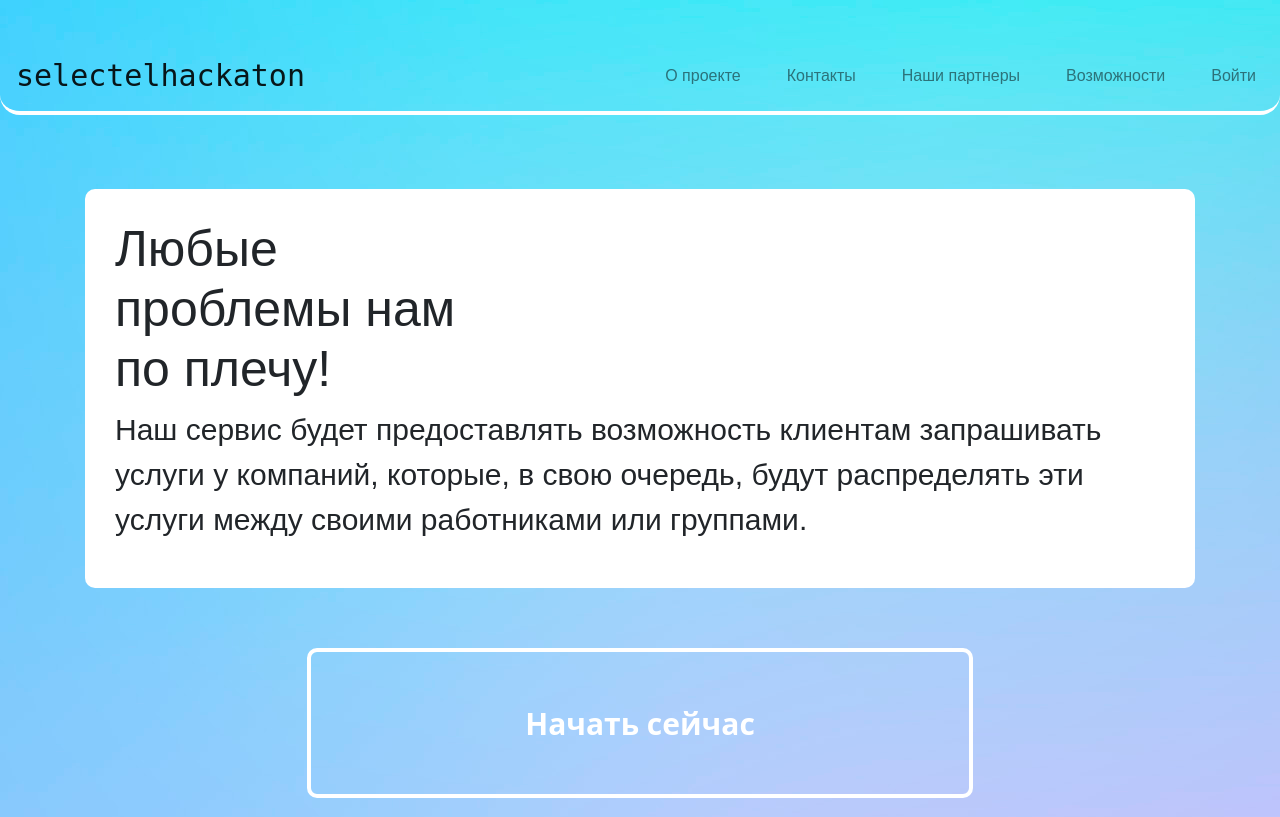
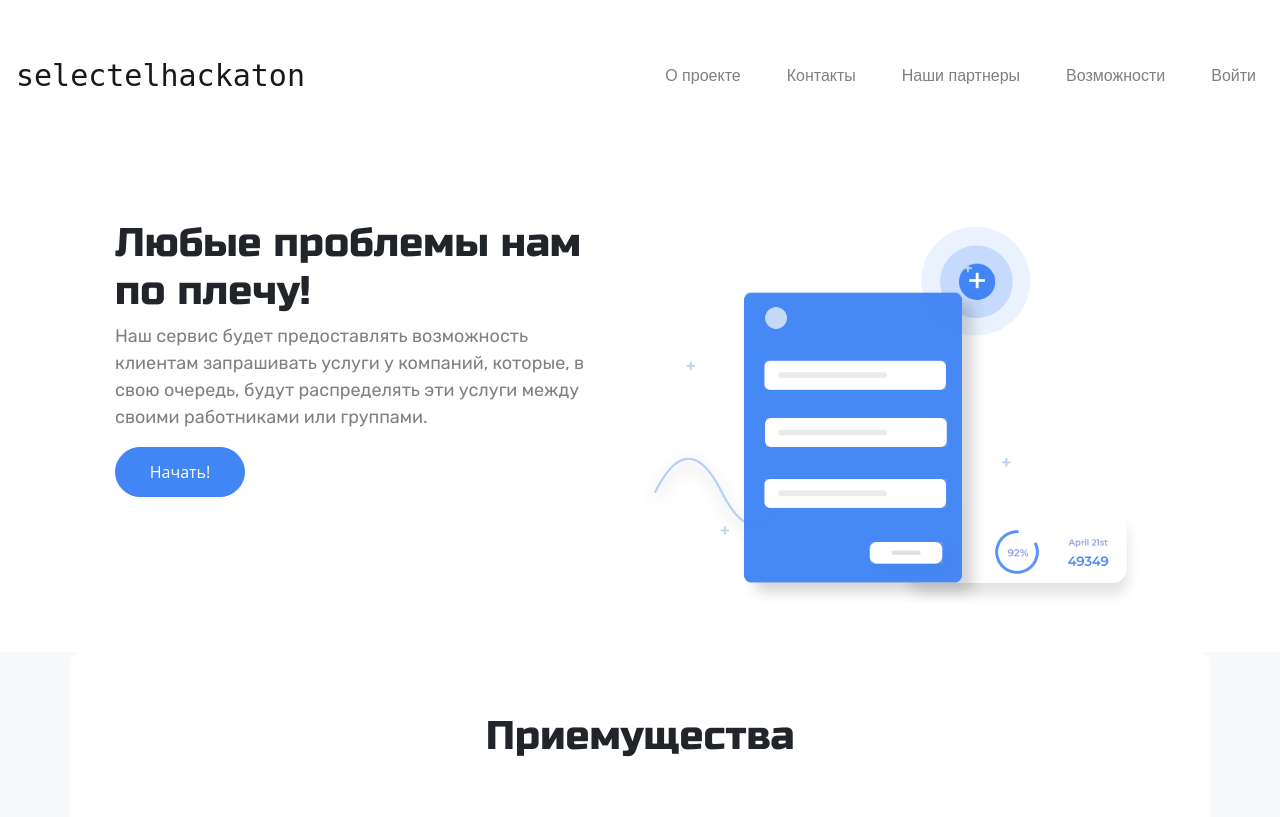
Before and after one commit to mar4elkin/SelectelHackaton, a Django app: page / in a window 1280 px wide. Shown: the top 817 px of the page. Run offline with Django 3.2, Linux system fonts and the light colour scheme; some libraries are stand-ins or nearby versions.

Commit message:
hits(templates):design in process

```diff
--- a/asseets/css/index_main.css
+++ /dev/null
@@ -1,3 +0,0 @@
-.indexBody{
-    background-image: url(../img/mainGradient.jpg);
-}
--- a/asseets/css/main.css
+++ b/asseets/css/main.css
@@ -5,7 +5,6 @@
 body{
     font-family: 'Open Sans', sans-serif;
   }
-
 
   h3 {
     font-size: 24px;
@@ -55,19 +54,29 @@ body{
     border-radius: 10px;
 }
 .about__title{
-    font-size:50px;
-    width: 400px;
-    font-family: 'Rubik Mono One', sans-serif;
+    font-size:40px;
+    width: 500px;
+    font-family: 'Russo One', sans-serif;
 
 }
 .about__text{
-    font-size: 30px;
-    font-family: 'Source Sans Pro', sans-serif;
+    font-size: 18px;
+    color: grey;
+    width: 500px;
+    font-family: 'Rubik', sans-serif;
 }
-.mainButtonContainer{
-    text-align: center;
-    margin-top: 60px;
-    margin-bottom: 40px;
+.about__button{
+    width: 130px;
+    height: 50px;
+    border-radius: 25px;
+    color: #fff;
+    background-color: #4285f4;
+    border: 1px #4285f4 solid;
+}
+.mainImg{
+    width: 540px;
+    height: 463px;
+    margin-left: 60px;
 }
 
 .mainStart{
@@ -85,6 +94,11 @@ body{
 }
 
 /* Advantages */
+
+.ourAdvantages{
+    background-color: #F8F9FA;
+}
+
 .advantages{
     text-align: center;
 
@@ -92,7 +106,7 @@ body{
 }
 .advantages__title{
     font-size: 40px;
-    font-family: 'Rubik Mono One', sans-serif;
+    font-family: 'Russo One', sans-serif;
     margin-bottom: 40px;
     margin-top: 30px;
 
@@ -100,9 +114,22 @@ body{
 .infoGroups{
     text-align: center;
     font-size: 20px;
+    background-color: #fff;
+    height: 300px;
+    padding: 20px;
 }
 .infoGroups__title{
-    font-size: 30px;
+    font-size: 25px;
+    font-family: 'Rubik', sans-serif;
+    font-weight: 700;
+}
+
+.infoGroups__text{
+    font-size: 18px;
+    margin-right: 0;
+    width: 250px;
+    color: grey;
+    font-family: 'Rubik', sans-serif;
 }
 
 /* footer */
--- a/selectelhackaton/templates/bases/bootstrap.html
+++ b/selectelhackaton/templates/bases/bootstrap.html
@@ -15,7 +15,7 @@
 {% block head_css %}
 <link rel="stylesheet" href="https://stackpath.bootstrapcdn.com/bootstrap/4.1.1/css/bootstrap.min.css" integrity="sha384-WskhaSGFgHYWDcbwN70/dfYBj47jz9qbsMId/iRN3ewGhXQFZCSftd1LZCfmhktB" crossorigin="anonymous">
 <link rel="stylesheet" href="https://use.fontawesome.com/releases/v5.0.13/css/all.css" integrity="sha384-DNOHZ68U8hZfKXOrtjWvjxusGo9WQnrNx2sqG0tfsghAvtVlRW3tvkXWZh58N9jp" crossorigin="anonymous">
-<link rel="stylesheet" href="//netdna.bootstrapcdn.com/font-awesome/4.1.0/css/font-a..">
+<link href="https://fonts.googleapis.com/css?family=Rubik|Russo+One&display=swap" rel="stylesheet">
 
 
 {% block app_css %}<link rel="stylesheet" media="screen" href='{% static "css/main.css" %}'>{% endblock app_css %}
--- a/selectelhackaton/templates/visitor/landing-index.html
+++ b/selectelhackaton/templates/visitor/landing-index.html
@@ -14,22 +14,21 @@
       <section class="indexAbout">
           <div class="container">
             <div class="row">
-              <div class="col-lg-12">
+              <div class="col-lg-5">
                 <div class="about">
                   <h1 class="about__title">Любые проблемы нам по плечу!</h1>
                   <p class="about__text">Наш сервис будет предоставлять возможность клиентам запрашивать услуги у компаний, которые, в свою очередь, будут распределять эти услуги между своими работниками или группами.</p>
+                  <button class="about__button">Начать!</button>
                 </div>
               </div>
-            </div>
-            <div class="row">
-              <div class="col-lg-12">
-                <div class="mainButtonContainer">
-                    <button class="mainStart">Начать сейчас</button>
-                </div>
+              <div class="col-lg-7">
+                <img src='{% static "img/mainImg.png" %}' alt="" class="mainImg">
               </div>
             </div>
           </div>
       </section>
+
+
 
       <section class="ourAdvantages">
       <div class="container contBack">
```
Also changed, not shown: other parts of selectelhackaton/templates/visitor/landing-index.html (+38 -0 lines), asseets/img/mainImg.png (added).
